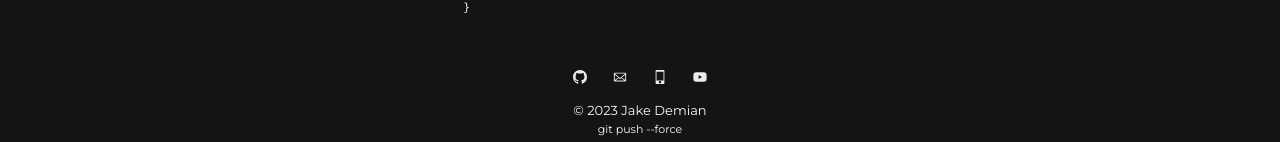
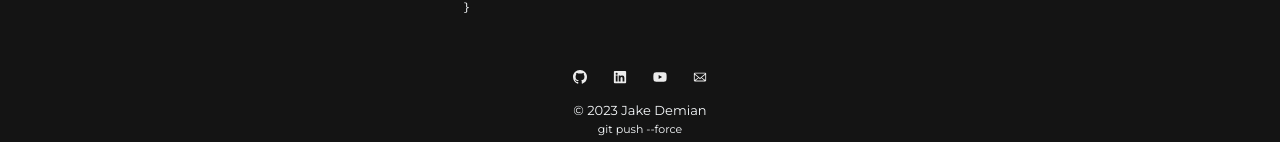
Before and after one commit to jakedemian/jake-personal-website, a React (Create React App) app: page / in a window 1280 px wide. Shown: the part 655-797 px from the top of the page. Built offline with nearby package versions, Linux system fonts and the light colour scheme.

Commit message:
updated footer links

```diff
--- a/src/components/Footer.tsx
+++ b/src/components/Footer.tsx
@@ -7,8 +7,8 @@ import {
   Text,
   Tooltip,
 } from '@chakra-ui/react';
-import { GoMarkGithub, GoMail, GoDeviceMobile } from 'react-icons/go';
-import { FaYoutube } from 'react-icons/fa';
+import { GoMarkGithub, GoMail } from 'react-icons/go';
+import { FaYoutube, FaLinkedin } from 'react-icons/fa';
 import { useNavigate } from 'react-router-dom';
 
 const snappyOneLiners = [
@@ -33,9 +33,9 @@ const Footer = () => {
   return (
     <Flex flexDir="column" flex={1} justifyContent="flex-end">
       <HStack justifyContent="center" mb={2}>
-        <Tooltip label="Github" placement="top" fontSize="xs">
+        <Tooltip label="GitHub" placement="top" fontSize="xs">
           <IconButton
-            aria-label="Jake Demian Github profile"
+            aria-label="Jake Demian GitHub profile"
             onClick={() =>
               window.open('https://github.com/jakedemian', '_blank')
             }
@@ -44,22 +44,18 @@ const Footer = () => {
             icon={<Icon as={GoMarkGithub} />}
           />
         </Tooltip>
-        <Tooltip label="Email me" placement="top" fontSize="xs">
+        <Tooltip label="LinkedIn" placement="top" fontSize="xs">
           <IconButton
-            aria-label="Email Jake"
-            onClick={() => navigate('/contact')}
+            aria-label="Jake Demian LinkedIn profile"
+            onClick={() =>
+              window.open(
+                'https://www.linkedin.com/in/jacob-demian-5a96799a/',
+                '_blank'
+              )
+            }
             size="sm"
             variant="ghost"
-            icon={<Icon as={GoMail} />}
-          />
-        </Tooltip>
-        <Tooltip label="Text me" placement="top" fontSize="xs">
-          <IconButton
-            aria-label="Sms Text Jake"
-            onClick={() => navigate('/contact')}
-            size="sm"
-            variant="ghost"
-            icon={<Icon as={GoDeviceMobile} />}
+            icon={<Icon as={FaLinkedin} />}
           />
         </Tooltip>
         <Tooltip label="Youtube" placement="top" fontSize="xs">
@@ -76,6 +72,24 @@ const Footer = () => {
             icon={<Icon as={FaYoutube} />}
           />
         </Tooltip>
+        <Tooltip label="Email me" placement="top" fontSize="xs">
+          <IconButton
+            aria-label="Email Jake"
+            onClick={() => navigate('/contact')}
+            size="sm"
+            variant="ghost"
+            icon={<Icon as={GoMail} />}
+          />
+          {/* <Tooltip label="Text me" placement="top" fontSize="xs">
+          <IconButton
+            aria-label="Sms Text Jake"
+            onClick={() => navigate('/contact')}
+            size="sm"
+            variant="ghost"
+            icon={<Icon as={GoDeviceMobile} />}
+          />
+        </Tooltip> */}
+        </Tooltip>
       </HStack>
       <Text fontSize={13} textAlign="center">
         &copy; {new Date().getFullYear()} Jake Demian
```
